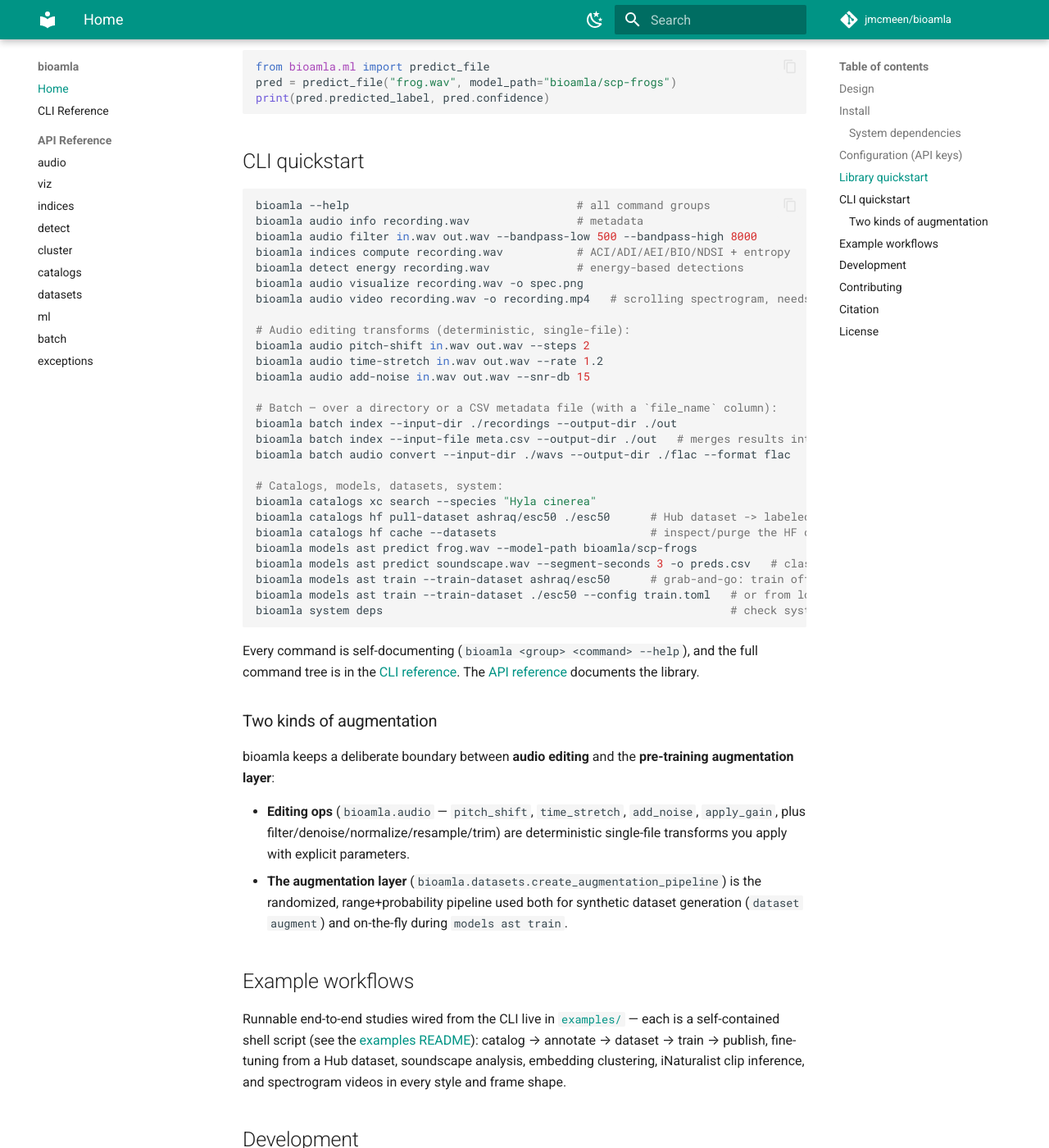
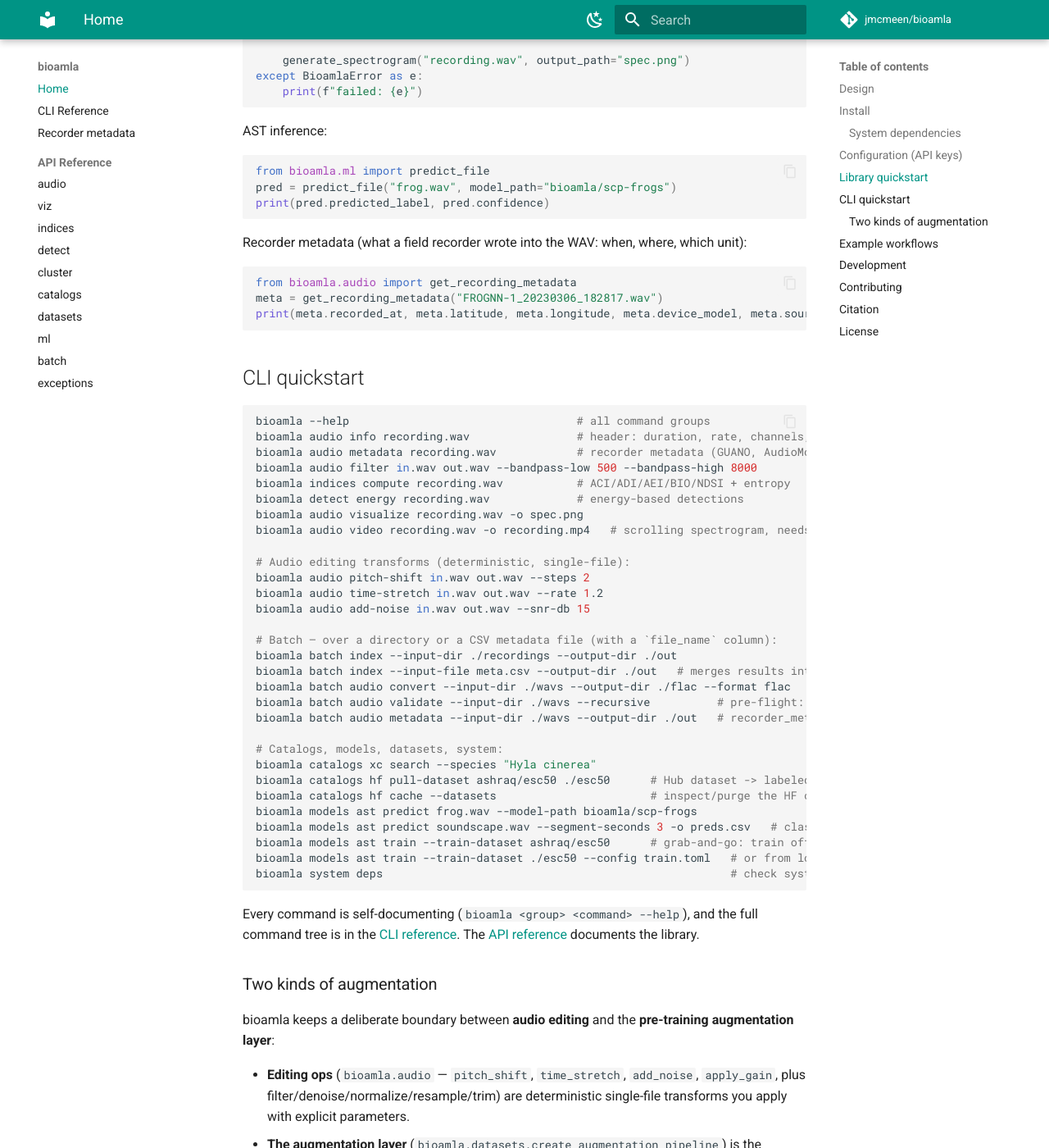
Before and after one commit to jmcmeen/bioamla, an MkDocs documentation site: the page built from docs/index.md, in a window 1280 px wide and 1400 px high, scrolled down 3172 px. Shown: the whole window at 82% size. Built offline with MkDocs 1.6.1 and Material for MkDocs 9.7.7, drawn with Linux system fonts in a browser that asks for light colours; comment, search, counter and statistics services are not loaded; some of the changed text lies outside the part shown.

Commit message:
Document recorder metadata and add a deployment example
Add a recorder-metadata guide to the docs, mention the riffy-backed WAV
paths in the README, and add example workflow 08 that validates a raw
deployment, extracts its recorder metadata and writes a manifest. Batch
CSV merges now keep the recorder columns in documented order.

````diff
--- a/README.md
+++ b/README.md
@@ -20,7 +20,7 @@
 
 | Import | What it does |
 | --- | --- |
-| `bioamla.audio` | audio I/O, analysis, signal processing (filter/denoise/normalize/resample/segment), playback |
+| `bioamla.audio` | audio I/O, analysis, signal processing (filter/denoise/normalize/resample/segment), playback, recorder metadata (GUANO, AudioMoth, Wildlife Acoustics, `bext`) |
 | `bioamla.viz` | spectrograms, mel/MFCC, waveform plots, scrolling spectrogram videos |
 | `bioamla.indices` | acoustic indices — ACI, ADI, AEI, BIO, NDSI, spectral/temporal entropy |
 | `bioamla.detect` | event detection — energy, RIBBIT, peaks, accelerating-pattern |
@@ -66,7 +66,8 @@
   behind `torchaudio.load`) to *decode* audio for waveform loading, AST inference/training, and
   HuggingFace dataset materialization.
 - **The `ffmpeg`/`ffprobe` CLI** — used by `pydub` to *encode* non-WAV formats (FLAC/MP3/OGG/M4A)
-  and to read metadata. (Plain WAV I/O works without FFmpeg.)
+  and to read their metadata. Plain WAV I/O works without FFmpeg: WAV headers and recorder
+  metadata are read with [riffy](https://github.com/jmcmeen/riffy), a pure-Python RIFF parser.
 
 Both come from a single FFmpeg install:
 
@@ -131,11 +132,20 @@
 print(pred.predicted_label, pred.confidence)
 ```
 
+Recorder metadata (what a field recorder wrote into the WAV: when, where, which unit):
+
+```python
+from bioamla.audio import get_recording_metadata
+meta = get_recording_metadata("FROGNN-1_20230306_182817.wav")
+print(meta.recorded_at, meta.latitude, meta.longitude, meta.device_model, meta.sources)
+```
+
 ## CLI quickstart
 
 ```bash
 bioamla --help                                  # all command groups
-bioamla audio info recording.wav                # metadata
+bioamla audio info recording.wav                # header: duration, rate, channels, bit depth
+bioamla audio metadata recording.wav            # recorder metadata (GUANO, AudioMoth, WAMD, bext)
 bioamla audio filter in.wav out.wav --bandpass-low 500 --bandpass-high 8000
 bioamla indices compute recording.wav           # ACI/ADI/AEI/BIO/NDSI + entropy
 bioamla detect energy recording.wav             # energy-based detections
@@ -151,6 +161,8 @@
 bioamla batch index --input-dir ./recordings --output-dir ./out
 bioamla batch index --input-file meta.csv --output-dir ./out   # merges results into the CSV
 bioamla batch audio convert --input-dir ./wavs --output-dir ./flac --format flac
+bioamla batch audio validate --input-dir ./wavs --recursive          # pre-flight: PCM WAV headers, exit 1 on damage
+bioamla batch audio metadata --input-dir ./wavs --output-dir ./out   # recorder_metadata.csv per deployment
 
 # Catalogs, models, datasets, system:
 bioamla catalogs xc search --species "Hyla cinerea"
@@ -185,8 +197,9 @@
 [`examples/`](https://github.com/jmcmeen/bioamla/tree/main/examples) — each is a
 self-contained shell script (see the [examples README](https://github.com/jmcmeen/bioamla/tree/main/examples#readme)):
 catalog → annotate → dataset → train → publish, fine-tuning from a Hub dataset,
-soundscape analysis, embedding clustering, iNaturalist clip inference, and spectrogram
-videos in every style and frame shape.
+soundscape analysis, embedding clustering, iNaturalist clip inference, spectrogram
+videos in every style and frame shape, and describing a raw recorder deployment from
+its WAV metadata.
 
 ## Development
 
--- a/examples/README.md
+++ b/examples/README.md
@@ -4,7 +4,8 @@
 script is heavily commented and meant to be **read first, then run** — they are
 templates to adapt, not fixtures. Unlike [`dev-data/cli_test.sh`](../dev-data/cli_test.sh)
 (an offline smoke test), these touch the network, the HuggingFace Hub, and (for
-training) a GPU. Workflow 7 is the exception: it needs only a recording and ffmpeg.
+training) a GPU. Workflows 7 and 8 are the exceptions: 7 needs only a recording and
+ffmpeg, 8 only a folder of recorder WAVs.
 
 | Script | Flow | Needs |
 | --- | --- | --- |
@@ -15,6 +16,7 @@
 | [`05_embedding_clustering.sh`](05_embedding_clustering.sh) | embed → dimensionality reduction → cluster → novelty | a model |
 | [`06_inat_clip_inference.sh`](06_inat_clip_inference.sh) | iNaturalist clip download → AST inference with `bioamla/ast-esc50` | network |
 | [`07_spectrogram_video.sh`](07_spectrogram_video.sh) / [`.py`](07_spectrogram_video.py) | render a recording as spectrogram and waveform videos in every style and frame shape (CLI, and the same from Python) | `ffmpeg` on PATH |
+| [`08_raw_deployment_metadata.sh`](08_raw_deployment_metadata.sh) | validate raw recorder WAVs → extract GUANO/AudioMoth/WAMD metadata → dataset manifest with recording span, recorders and sites | local WAVs only |
 
 ## Conventions
 
--- a/mkdocs.yml
+++ b/mkdocs.yml
@@ -27,6 +27,7 @@
 nav:
   - Home: index.md
   - CLI Reference: cli.md
+  - Recorder metadata: recorder-metadata.md
   - API Reference:
       - audio: api/audio.md
       - viz: api/viz.md
````
Also changed, not shown: docs/recorder-metadata.md (added, +101 -0 lines), 3 other files.
